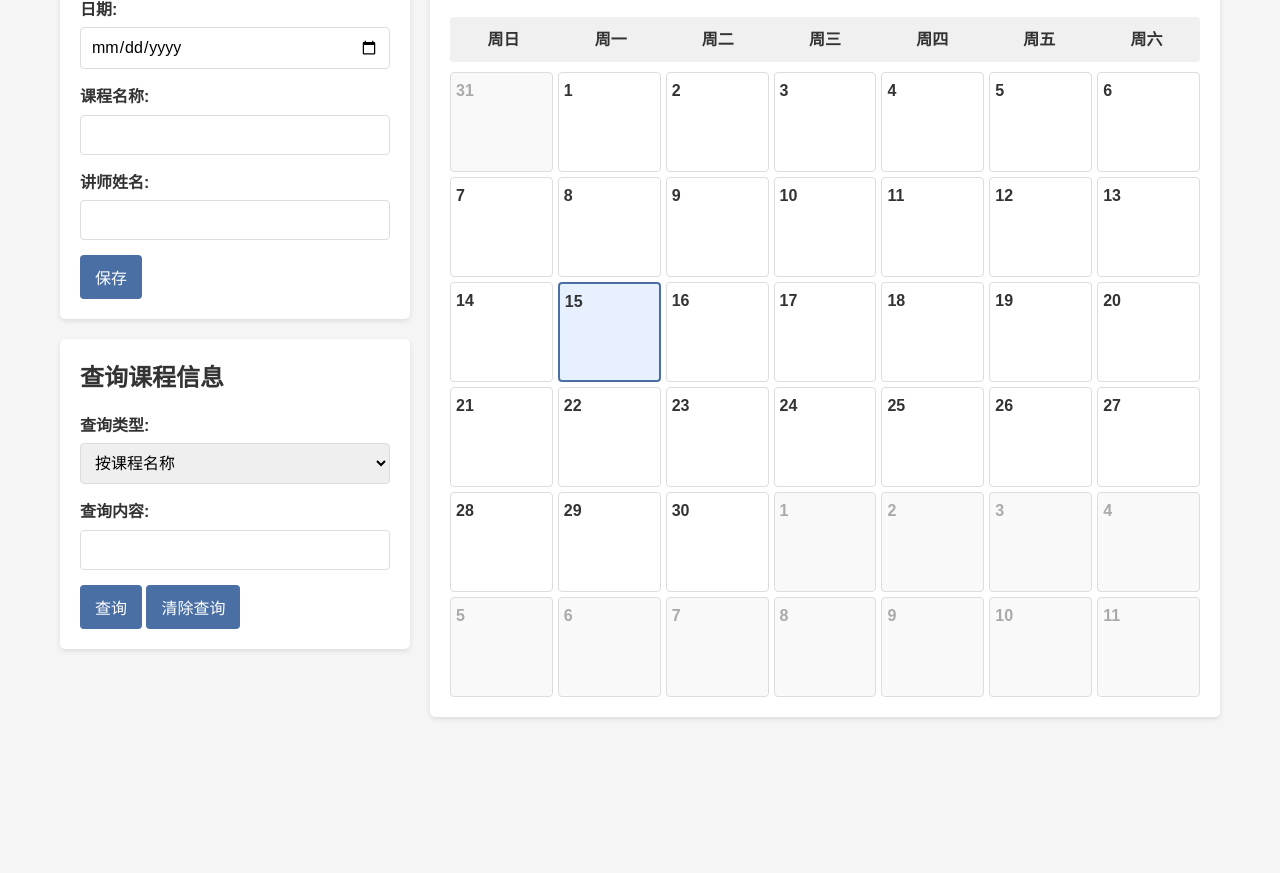
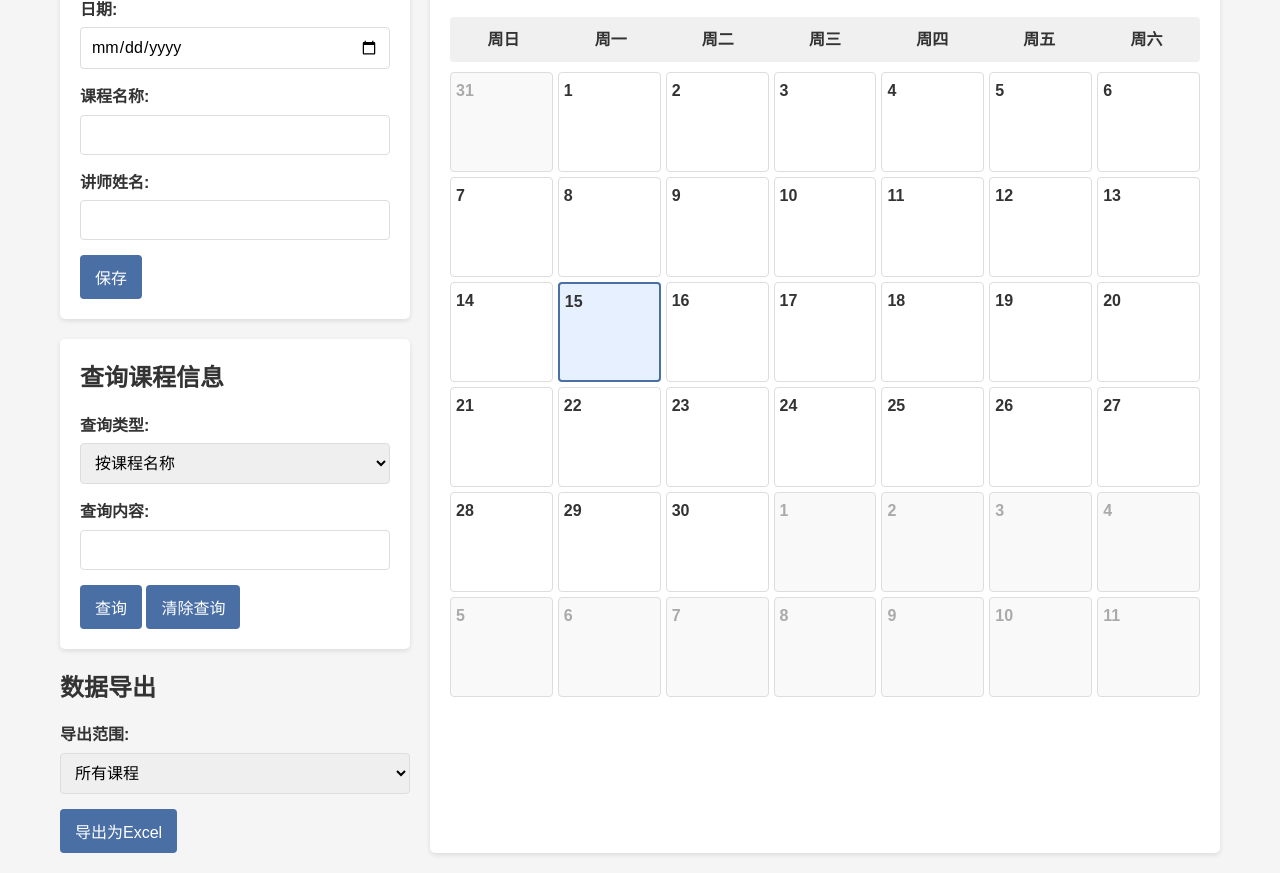
Before and after one commit to liujun0730/-, a website: page index.html in a window 1280 px wide. Shown: the part 223-1096 px from the top of the page. Before the commit the page ends 960 px from the top, so only its background shows below. Drawn offline with Linux system fonts and the light colour scheme.

Commit message:
Add files via upload

```diff
--- a/index.html
+++ b/index.html
@@ -49,6 +49,19 @@
                     <button id="search-btn" class="btn">查询</button>
                     <button id="clear-search-btn" class="btn">清除查询</button>
                 </div>
+
+                <div class="export-container">
+                    <h2>数据导出</h2>
+                    <div class="form-group">
+                        <label for="export-type">导出范围:</label>
+                        <select id="export-type">
+                            <option value="all">所有课程</option>
+                            <option value="current">当前月份课程</option>
+                            <option value="filtered">当前筛选结果</option>
+                        </select>
+                    </div>
+                    <button id="export-btn" class="btn">导出为Excel</button>
+                </div>
             </div>
 
             <div class="calendar-container">
```
